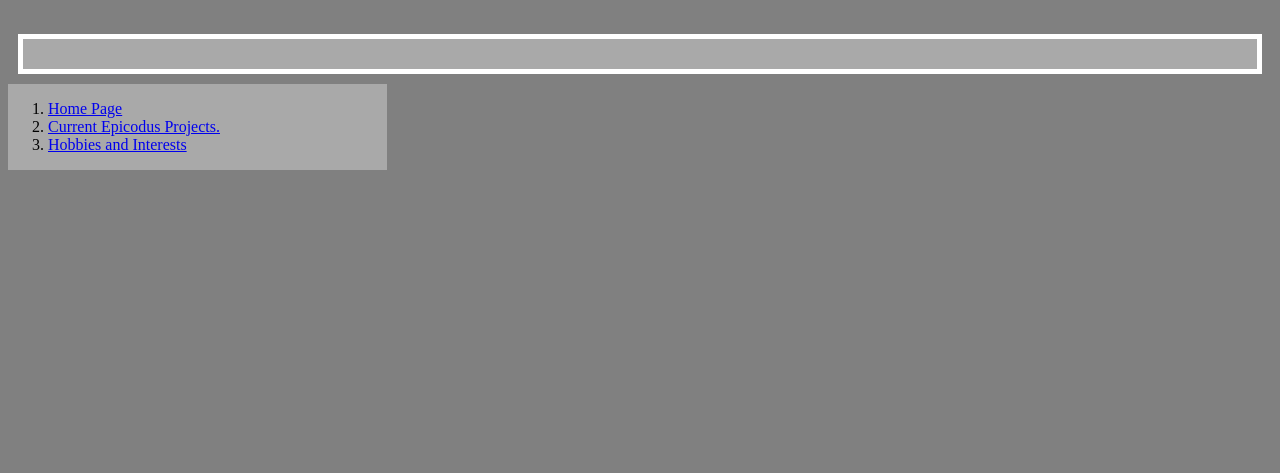
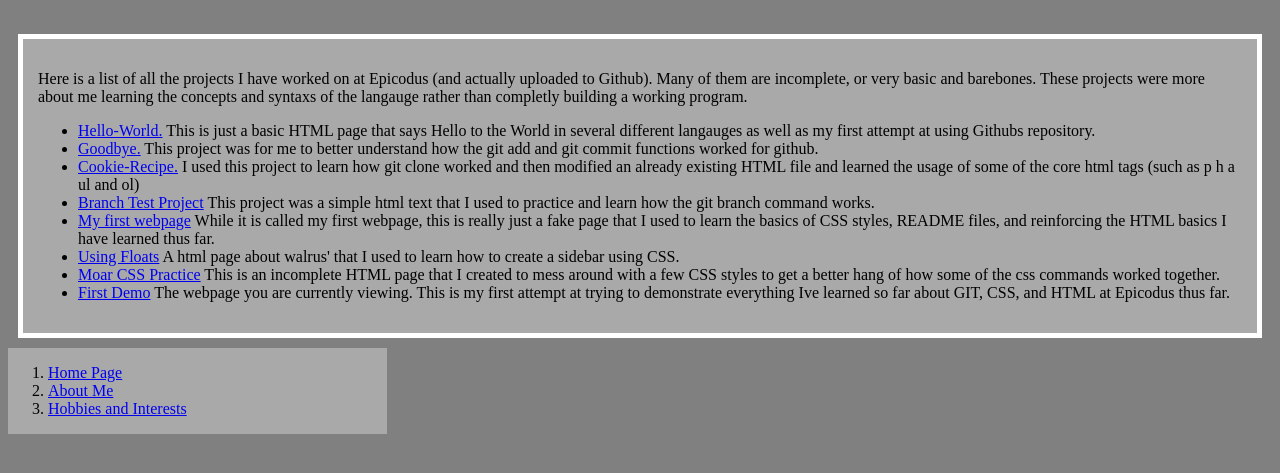
Before and after one commit to JuanHasbunZem/first-demo, a plain HTML site: page projects.html in a window 1280 px wide. Shown: the part 105-578 px from the top of the page. Drawn offline with Linux system fonts and the light colour scheme.

Commit message:
complete git projects page

```diff
--- a/projects.html
+++ b/projects.html
@@ -10,12 +10,23 @@
       <h1> A list of projects I have worked on here at Epicodus:</h1>
     </div>
     <div class="boxy">
+      <p>Here is a list of all the projects I have worked on at Epicodus (and actually uploaded to Github). Many of them are incomplete, or very basic and barebones. These projects were more about me learning the concepts and syntaxs of the langauge rather than completly building a working program.
+        <ul>
+          <li><a href="https://github.com/JuanHasbunZem/hello-world">Hello-World.</a>  This is just a basic HTML page that says Hello to the World in several different langauges as well as my first attempt at using Githubs repository.</li>
+          <li><a href="https://github.com/JuanHasbunZem/goodbye">Goodbye.</a> This project was for me to better understand how the git add and git commit functions worked for github.</li>
+          <li><a href="https://github.com/JuanHasbunZem/cookie-recipe">Cookie-Recipe.</a> I used this project to learn how git clone worked and then modified an already existing HTML file and learned the usage of some of the core html tags (such as p h a ul and ol)</li>
+          <li><a href="https://github.com/JuanHasbunZem/branching-test-project">Branch Test Project</a>  This project was a simple html text that I used to practice and learn how the git branch command works.</li>
+          <li><a href="https://github.com/JuanHasbunZem/my-first-webpage">My first webpage</a> While it is called my first webpage, this is really just a fake page that I used to learn the basics of CSS styles, README files, and reinforcing the HTML basics I have learned thus far.</li>
+          <li><a href="https://github.com/JuanHasbunZem/using_floats">Using Floats</a> A html page about walrus' that I used to learn how to create a sidebar using CSS.</li>
+          <li><a href="https://github.com/JuanHasbunZem/moar-css-practice">Moar CSS Practice</a> This is an incomplete HTML page that I created to mess around with a few CSS styles to get a better hang of how some of the css commands worked together. </li>
+          <li><a href="https://github.com/JuanHasbunZem/first-demo">First Demo</a> The webpage you are currently viewing. This is my first attempt at trying to demonstrate everything Ive learned so far about GIT, CSS, and HTML at Epicodus thus far.</li>
+        </ul>
     </div>
 
     <div class="sidebar">
       <ol>
         <li><a href="index.html">Home Page</a></li>
-        <li><a href="projects.html">Current Epicodus Projects.</a></li>
+        <li><a href="aboutme.html">About Me</a></li>
         <li><a href="hobbies.html">Hobbies and Interests</a></li>
       </ol>
     </div>
```
